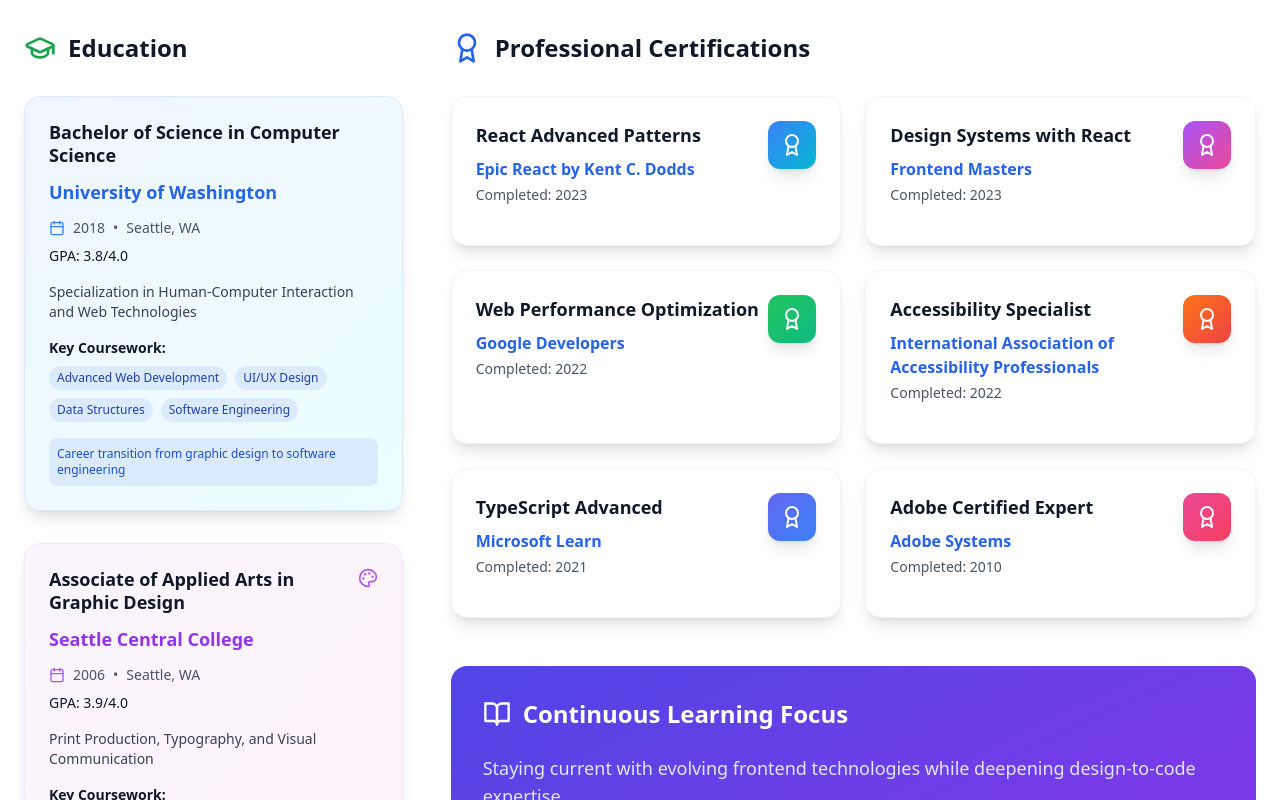
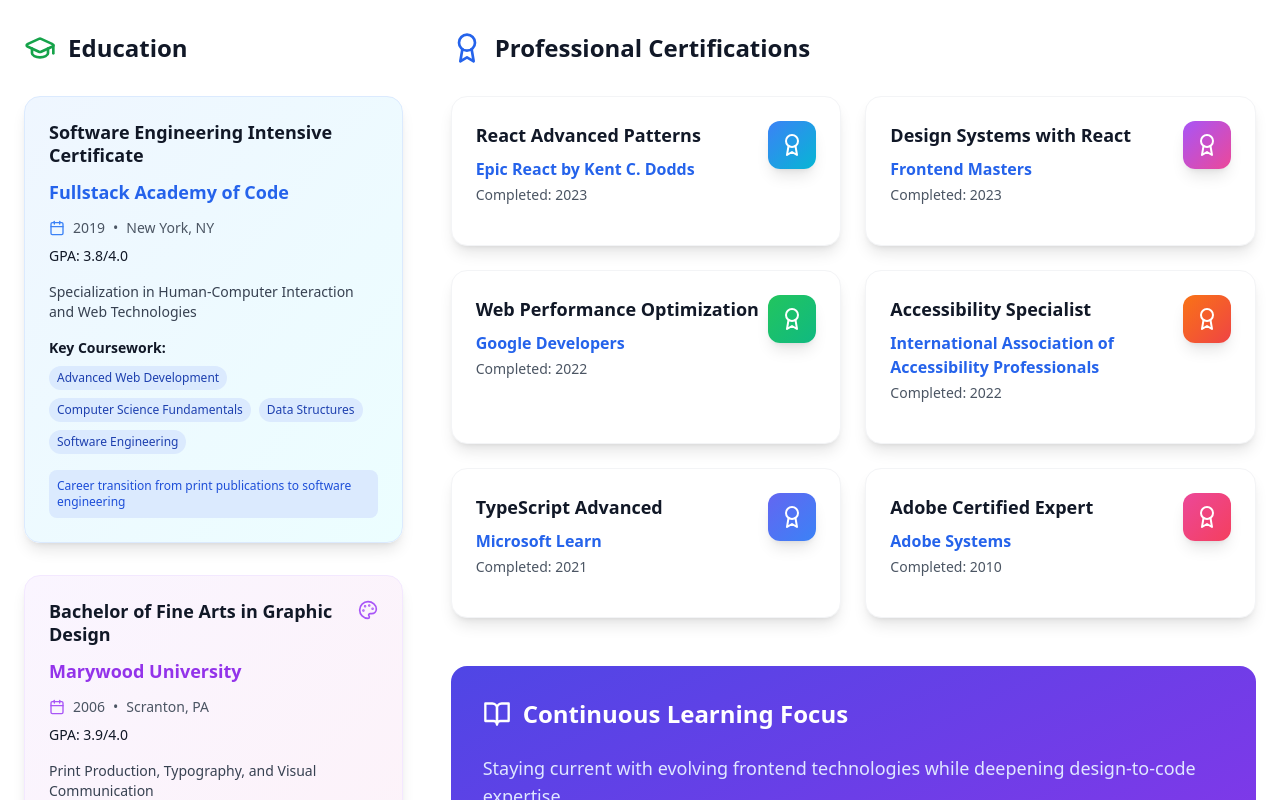
Before and after one commit to Jbx81/jc-resume, a React (Vite) app: page /education in a window 1280 px wide. Shown: the part 320-1120 px from the top of the page. Built offline with nearby package versions, Linux system fonts and the light colour scheme.

Commit message:
feat: update education

```diff
--- a/src/components/Education.tsx
+++ b/src/components/Education.tsx
@@ -4,24 +4,24 @@ import { GraduationCap, Award, Calendar, BookOpen, Palette } from 'lucide-react'
 const Education = () => {
   const education = [
     {
-      degree: "Bachelor of Science in Computer Science",
-      school: "University of Washington",
-      location: "Seattle, WA",
-      year: "2018",
+      degree: "Software Engineering Intensive Certificate",
+      school: "Fullstack Academy of Code",
+      location: "New York, NY",
+      year: "2019",
       gpa: "3.8/4.0",
       focus: "Specialization in Human-Computer Interaction and Web Technologies",
-      coursework: ["Advanced Web Development", "UI/UX Design", "Data Structures", "Software Engineering"],
-      note: "Career transition from graphic design to software engineering"
+      coursework: ["Advanced Web Development", "Computer Science Fundamentals", "Data Structures", "Software Engineering"],
+      note: "Career transition from print publications to software engineering"
     },
     {
-      degree: "Associate of Applied Arts in Graphic Design",
-      school: "Seattle Central College",
-      location: "Seattle, WA",
+      degree: "Bachelor of Fine Arts in Graphic Design",
+      school: "Marywood University",
+      location: "Scranton, PA",
       year: "2006",
       gpa: "3.9/4.0",
       focus: "Print Production, Typography, and Visual Communication",
       coursework: ["Typography", "Print Production", "Color Theory", "Brand Design"],
-      note: "Foundation for 12-year design career"
+      note: "Foundation for 12-year design / print publications career, minor in Business."
     }
   ];
 
--- a/src/pages/Education.tsx
+++ b/src/pages/Education.tsx
@@ -4,24 +4,24 @@ import { GraduationCap, Award, Calendar, BookOpen, Palette } from 'lucide-react'
 const Education = () => {
   const education = [
     {
-      degree: "Bachelor of Science in Computer Science",
-      school: "University of Washington",
-      location: "Seattle, WA",
-      year: "2018",
+      degree: "Software Engineering Intensive Certificate",
+      school: "Fullstack Academy of Code",
+      location: "New York, NY",
+      year: "2019",
       gpa: "3.8/4.0",
       focus: "Specialization in Human-Computer Interaction and Web Technologies",
-      coursework: ["Advanced Web Development", "UI/UX Design", "Data Structures", "Software Engineering"],
-      note: "Career transition from graphic design to software engineering"
+      coursework: ["Advanced Web Development", "Computer Science Fundamentals", "Data Structures", "Software Engineering"],
+      note: "Career transition from print publications to software engineering"
     },
     {
-      degree: "Associate of Applied Arts in Graphic Design",
-      school: "Seattle Central College",
-      location: "Seattle, WA",
+      degree: "Bachelor of Fine Arts in Graphic Design",
+      school: "Marywood University",
+      location: "Scranton, PA",
       year: "2006",
       gpa: "3.9/4.0",
       focus: "Print Production, Typography, and Visual Communication",
       coursework: ["Typography", "Print Production", "Color Theory", "Brand Design"],
-      note: "Foundation for 12-year design career"
+      note: "Foundation for 12-year design / print publications career, minor in Business."
     }
   ];
 
```
